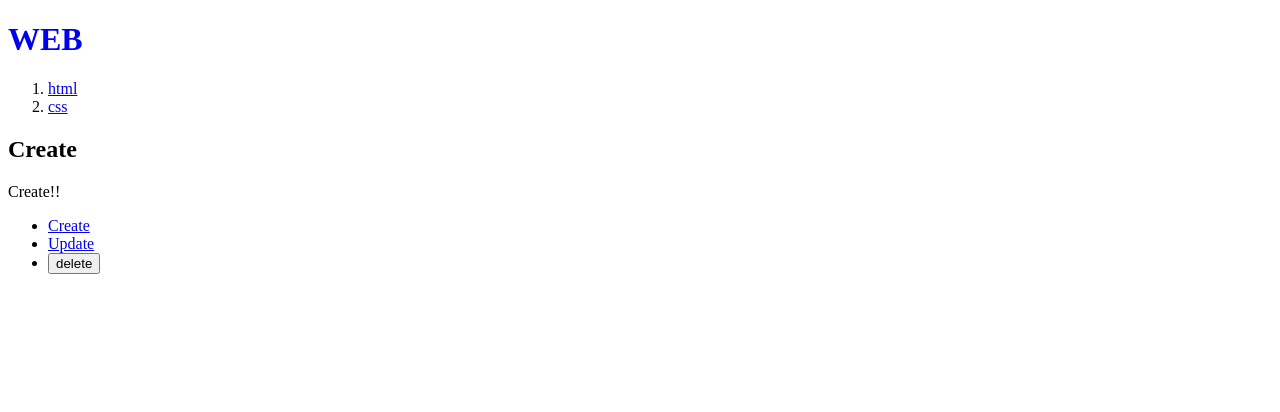
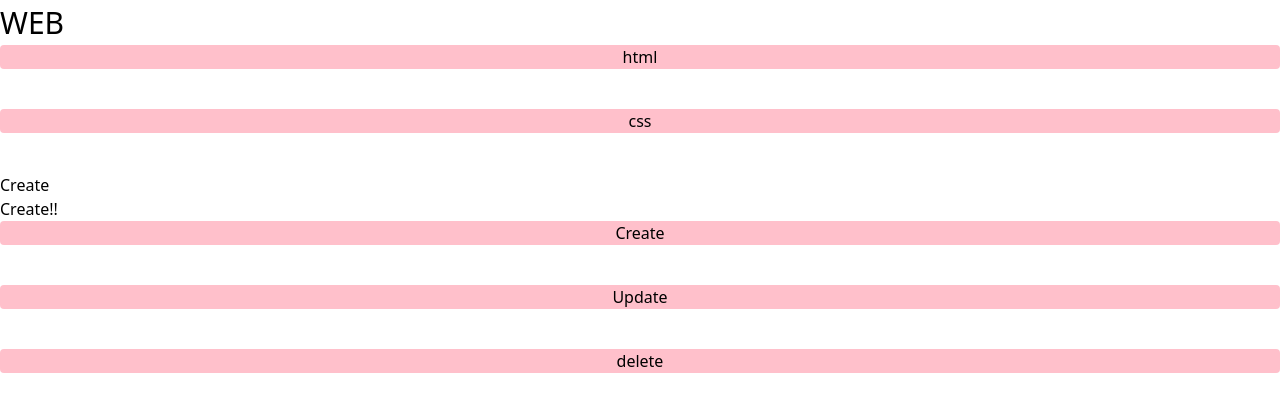
Before and after one commit to zooooss/Nextjs_minipj, a Next.js app: page /create in a window 1280 px wide. Shown: the top 412 px of the page. Built offline with nearby package versions, Linux system fonts and the light colour scheme; data requests are answered from the project's data file.

Commit message:
server component / tailwindcss 적용

```diff
--- a/package.json
+++ b/package.json
@@ -9,6 +9,8 @@
     "lint": "next lint"
   },
   "dependencies": {
+    "@headlessui/tailwindcss": "^0.2.0",
+    "@tailwindcss/typography": "^0.5.10",
     "autoprefixer": "10.4.15",
     "eslint": "8.49.0",
     "eslint-config-next": "13.4.19",
--- a/src/app/globals.css
+++ b/src/app/globals.css
@@ -1,4 +1,27 @@
+/* tailwind불러오는코드필요 */
+@tailwind base;
+@tailwind components;
+@tailwind utilities;
+
 /* 루트레이아웃에 입혀진 css이기에 전역적으로 사용되는 스타일 */
-h1 a {
-    text-decoration: none;
+
+* {
+    outline: none;
+    box-sizing: border-box;
 }
+
+html {
+    cursor: default;
+    font-size: 16px;
+}
+
+h1 {
+    font-size: 30px;
+}
+
+li {
+    background-color: pink;
+    border-radius: 4px;
+    text-align: center;
+    margin-bottom: 40px;
+}
--- a/src/app/layout.js
+++ b/src/app/layout.js
@@ -19,7 +19,7 @@ export default async function RootLayout({ children }) {
                     {topics.map((topic) => {
                         return (
                             <li key={topic.id}>
-                                <Link href={'/read/${topic.id}'}>{topic.title}</Link>
+                                <Link href={`/read/${topic.id}`}>{topic.title}</Link>
                             </li>
                         );
                     })}
@@ -34,7 +34,7 @@ export default async function RootLayout({ children }) {
                         <Link href="/update/1">Update</Link>
                     </li>
                     <li>
-                        <input type="button" value="delete" />
+                        <button>delete</button>
                     </li>
                 </ul>
             </body>
--- a/src/app/read/[id]/page.js
+++ b/src/app/read/[id]/page.js
@@ -1,8 +1,10 @@
-export default function Read(props) {
+export default async function Read(props) {
+    const resp = await fetch(`http://localhost:9999/topics/${props.params.id}`);
+    const topics = await resp.json();
     return (
         <>
-            <h2>Read</h2>
-            paramters : {props.params.id}
+            <h2>{topics.title}</h2>
+            {topics.body}
         </>
     );
 }
--- a/tailwind.config.js
+++ b/tailwind.config.js
@@ -1,18 +1,19 @@
-/** @type {import('tailwindcss').Config} */
+// @type {import('tailwindcss').Config}
+
 module.exports = {
     content: [
-    './src/pages/**/*.{js,ts,jsx,tsx,mdx}',
-    './src/components/**/*.{js,ts,jsx,tsx,mdx}',
-    './src/app/**/*.{js,ts,jsx,tsx,mdx}',
+        './app/**/*.{js,ts,jsx,tsx}',
+        './pages/**/*.{js,ts,jsx,tsx}',
+        './components/**/*.{js,ts,jsx,tsx}',
+        './src/**/*.{js,ts,jsx,tsx}',
     ],
     theme: {
         extend: {
             backgroundImage: {
                 'gradient-radial': 'radial-gradient(var(--tw-gradient-stops))',
-        'gradient-conic':
-          'conic-gradient(from 180deg at 50% 50%, var(--tw-gradient-stops))',
+                'gradient-conic': 'conic-gradient(from 180deg at 50% 50%, var(--tw-gradient-stops))',
             },
         },
     },
-  plugins: [],
-}
+    plugins: [require('@headlessui/tailwindcss'), require('@tailwindcss/typography')],
+};
```
Also changed, not shown: postcss.config.js (+5 -5 lines), 1 other file (tests, documents, lock files or other folders). Lines whose indentation alone changed are shown as unchanged.
